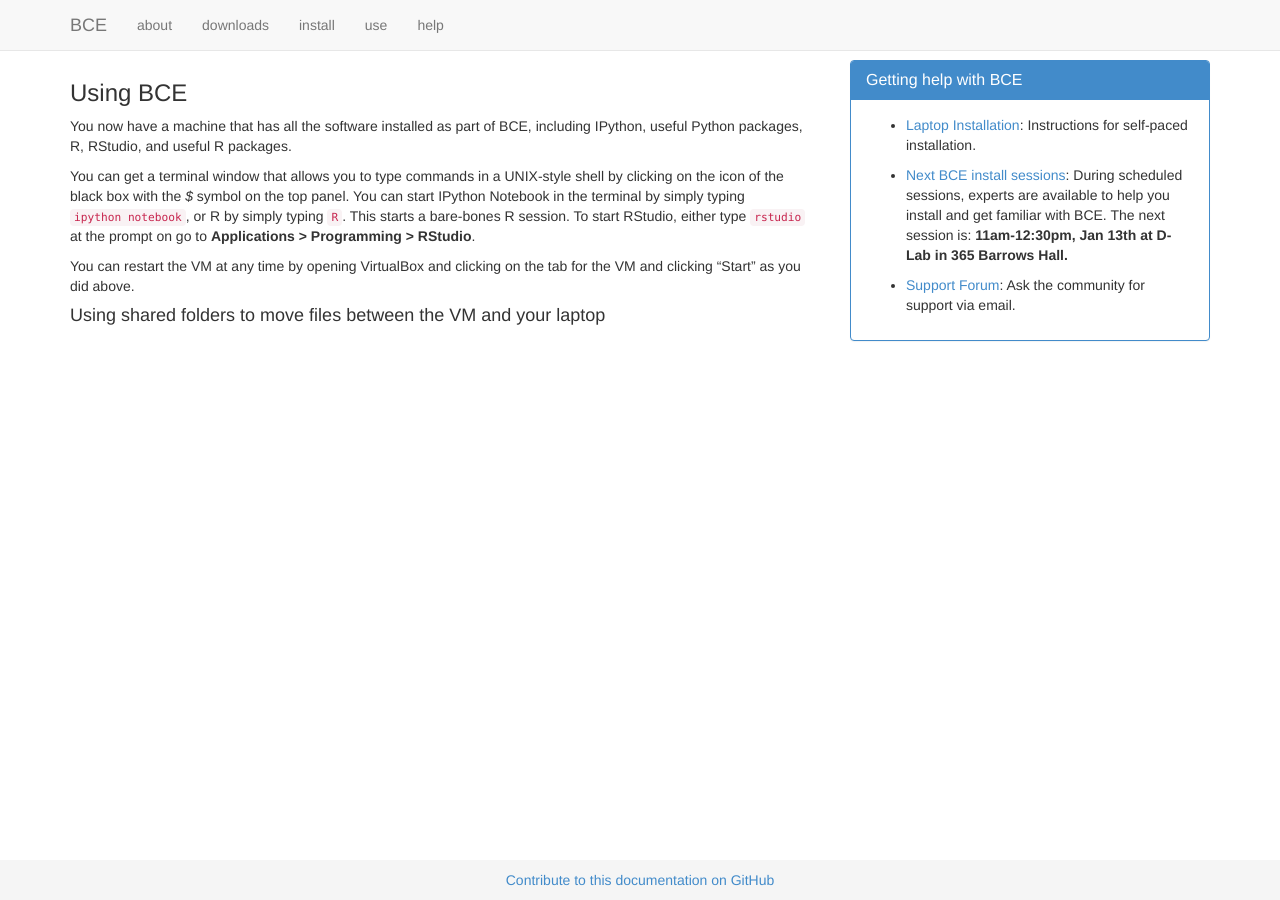
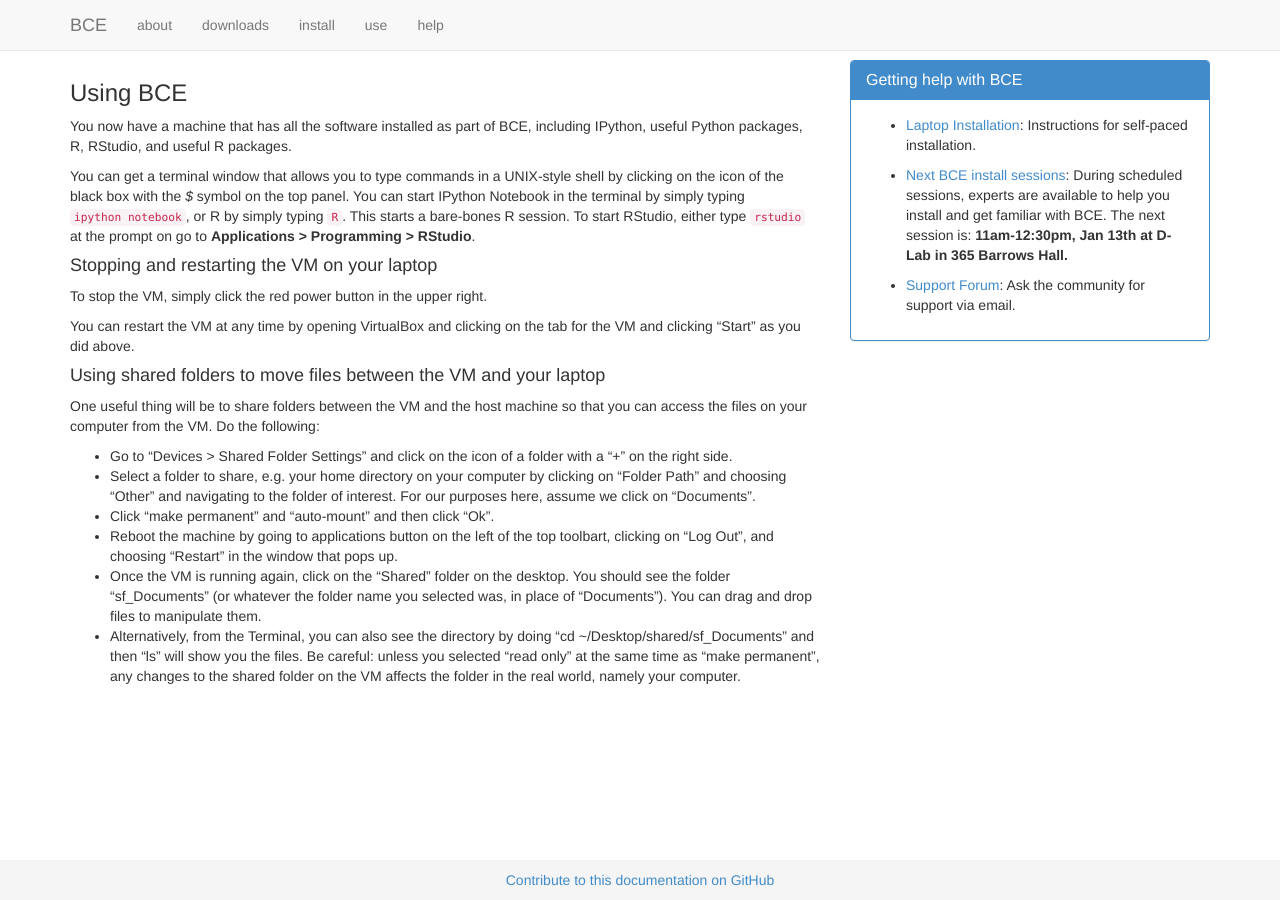
Before and after one commit to ucberkeley/bce-documentation, a Jekyll site: the page built from use.md, in a window 1280 px wide. Built offline with Jekyll 4.4.1, drawn with Linux system fonts in a browser that asks for light colours; nearby versions of some CDN libraries; library files that are not in the unit come from our copies; Markdown is read by kramdown in place of the engine named in the settings.

```diff
--- a/use.md
+++ b/use.md
@@ -17,7 +17,20 @@ terminal by simply typing `ipython notebook`, or R by simply typing
 `rstudio` at the prompt on go to **Applications > Programming >
 RStudio**.
 
+#### Stopping and restarting the VM on your laptop
+
+To stop the VM, simply click the red power button in the upper right.
+
 You can restart the VM at any time by opening VirtualBox and clicking
 on the tab for the VM and clicking "Start" as you did above.
 
 #### Using shared folders to move files between the VM and your laptop
+
+One useful thing will be to share folders between the VM and the host machine so that you can access the files on your computer from the VM. Do the following:
+
+  - Go to “Devices > Shared Folder Settings” and click on the icon of a folder with a “+” on the right side.
+  - Select a folder to share, e.g. your home directory on your computer by clicking on “Folder Path” and choosing “Other” and navigating to the folder of interest. For our purposes here, assume we click on “Documents”.
+  - Click “make permanent” and “auto-mount” and then click “Ok”.
+  - Reboot the machine by going to applications button on the left of the top toolbart, clicking on “Log Out”, and choosing “Restart” in the window that pops up.
+  - Once the VM is running again, click on the “Shared” folder on the desktop. You should see the folder “sf_Documents” (or whatever the folder name you selected was, in place of “Documents”). You can drag and drop files to manipulate them.
+  - Alternatively, from the Terminal, you can also see the directory by doing “cd ~/Desktop/shared/sf_Documents” and then “ls” will show you the files. Be careful: unless you selected “read only” at the same time as “make permanent”, any changes to the shared folder on the VM affects the folder in the real world, namely your computer.
```
Also changed, not shown: downloads.md (+1 -5 lines), laptop-installation.md (+7 -1 lines), patch.md (added, +8 -0 lines).
